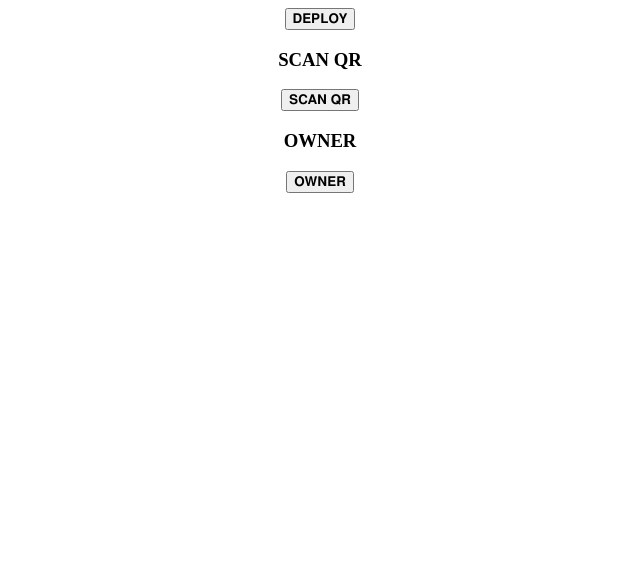
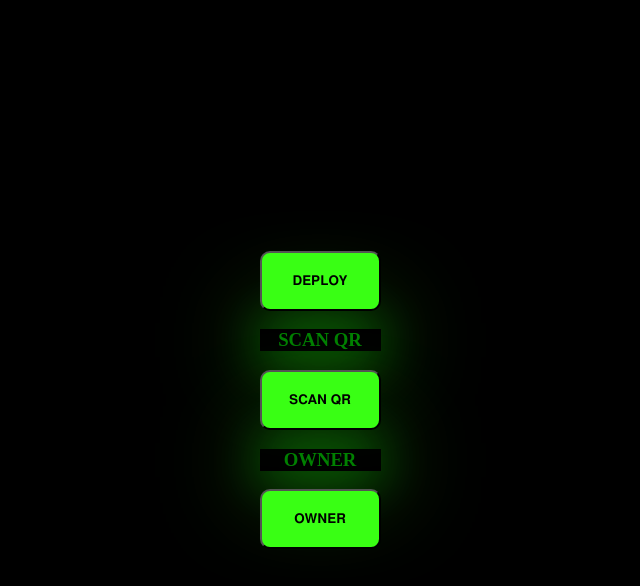
Before and after one commit to KIMU-SER/amarok-website, a plain HTML site: page index.html in a window 1280 px wide. Shown: the whole page, without its empty margins (320-960 px from the left). Drawn offline with Linux system fonts and the light colour scheme.

Commit message:
Update index.html

```diff
--- a/index.html
+++ b/index.html
@@ -2,20 +2,14 @@
 <html lang="en">
   <head>
     <title>THE BUTTONS</title>
-    <link rel="stylesheet" href="style.cs"/>
+    <link rel="stylesheet" href="style.css"/>
     </head>
   <body>
     <div align="center">
       <a href="https://heroku.com/deploy?template=https://github.com/Diegoson/CYBER-MD-BOT/"><button>𝐃𝐄𝐏𝐋𝐎𝐘</button></a>
-
-
-     <h3>SCAN QR</h3>
-
+      <h3>SCAN QR</h3>
       <a href="https://cyber-md-bot.herokuapp.com/"><button>𝐒𝐂𝐀𝐍 𝐐𝐑</button></a>
-
-
       <h3>OWNER</h3>
-
       <a href="http://wa.me/27686881509?text=Hi+CYBER+YOUR+TOO+MUCH+COOL"><button>𝐎𝐖𝐍𝐄𝐑</button></a>
       </div>
     </body>
```
